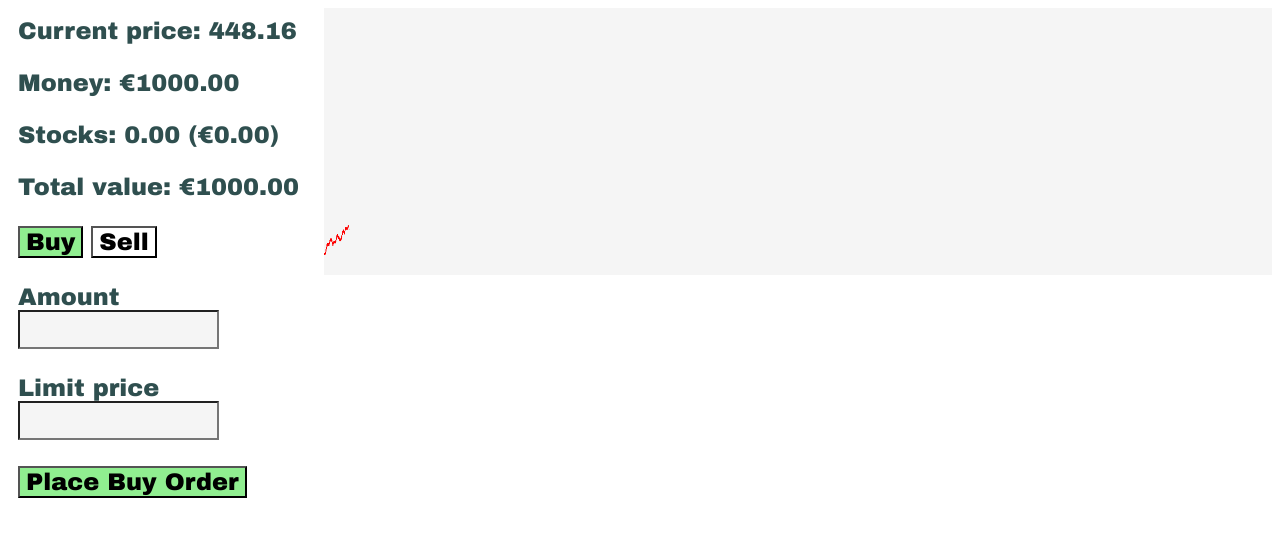
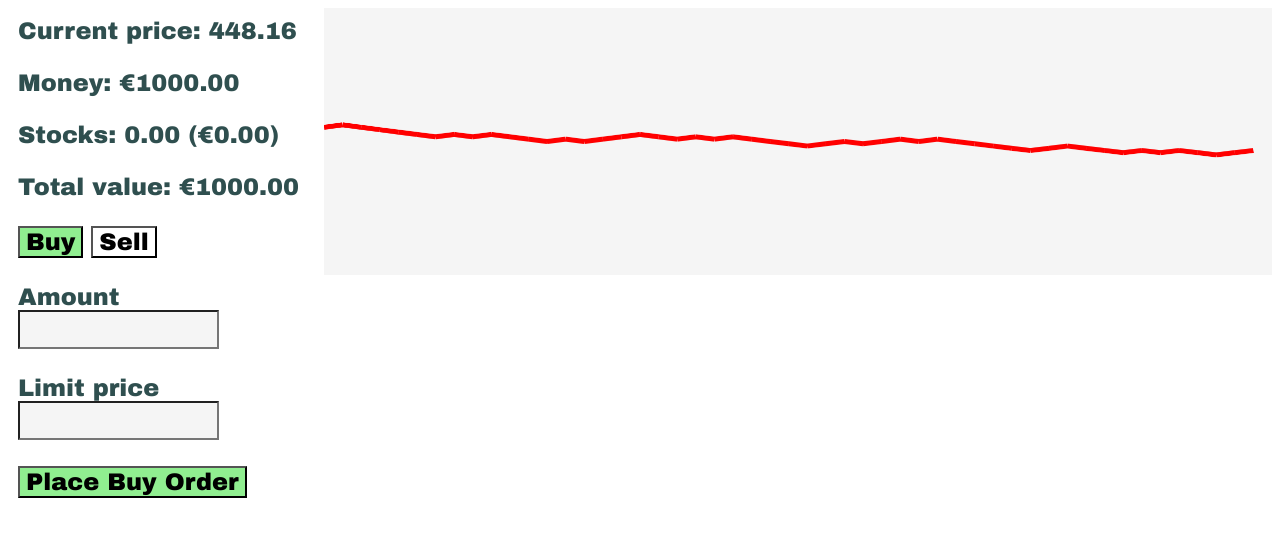
Before and after one commit to OyvindSabo/trading-simulator, a plain HTML site: page index.html in a window 1280 px wide. Drawn offline with Linux system fonts and the light colour scheme.

Commit message:
Make the whole graph rerender for each iteration

```diff
--- a/index.html
+++ b/index.html
@@ -16,6 +16,7 @@
 </style>
 <script>
   let GRAPH_PERIOD = 1920;
+  let GRAPH_HEIGHT = 540;
   let CURRENT_STOCK_PRICE = 500;
   let CURRENT_TIME = 0;
   let CURRENT_MONEY_BALANCE = 1000;
@@ -81,12 +82,12 @@
     const canvas = document.getElementById('graph');
     const context = canvas.getContext('2d');
     context.fillStyle = 'whitesmoke';
-    context.fillRect(0, 0, 1920, 540);
+    context.fillRect(0, 0, GRAPH_PERIOD, GRAPH_HEIGHT);
   }
 
   const addToPriceHistory = () => {
     PRICE_HISTORY.push(CURRENT_STOCK_PRICE);
-    while (PRICE_HISTORY.length > GRAPH_PERIOD) {
+    while (PRICE_HISTORY.length > GRAPH_PERIOD/10) {
       PRICE_HISTORY.shift();
     }
   }
@@ -101,7 +102,7 @@
         }
         return;
       }
-      if (CURRENT_PRICE >= order.limitPrice) {
+      if (CURRENT_STOCK_PRICE >= order.limitPrice) {
         CURRENT_MONEY_BALANCE += CURRENT_STOCK_PRICE*order.stockCount;
         CURRENT_STOCK_COUNT -= order.stockCount;
         ORDERS.splice(ORDERS.indexOf(order), 1);
@@ -109,11 +110,41 @@
     });
   }
 
-  const iterate = () => {;
+  const average = (list) => list.reduce((a, b) => a+b)/list.length;
+
+  const drawGraph = () => {
+    console.log('drawGraph');
     const canvas = document.getElementById('graph');
     const context = canvas.getContext('2d');
+
+    // Clear canvas
+    context.fillStyle = 'whitesmoke';
+    context.lineWidth = 10;
+    context.fillRect(0, 0, GRAPH_PERIOD, GRAPH_HEIGHT);
+    const averagePrice = PRICE_HISTORY.reduce((a, b) => a+b)/PRICE_HISTORY.length;
+
+    // Draw orders
+    for (order of ORDERS) {
+      context.beginPath();
+      context.moveTo(0, GRAPH_HEIGHT/2 + averagePrice-order.limitPrice);
+      context.lineTo(GRAPH_PERIOD, GRAPH_HEIGHT/2 + averagePrice-order.limitPrice);
+      context.strokeStyle = order.orderType === 'buy' ? 'green' : 'orangered';
+      context.lineWidth = 10;
+      context.stroke();
+    }
+
+    // Draw graph
+    for (let i = 0; i < PRICE_HISTORY.length-1; i++) {
+      context.beginPath();
+      context.moveTo(i*GRAPH_PERIOD/PRICE_HISTORY.length, GRAPH_HEIGHT / 2 + averagePrice-PRICE_HISTORY[i]);
+      context.lineTo((i+1)*GRAPH_PERIOD/PRICE_HISTORY.length, GRAPH_HEIGHT / 2 + averagePrice-PRICE_HISTORY[i+1]);
+      context.strokeStyle = 'red';
+      context.stroke();
+    }
+  }
+
+  const iterate = () => {;
     const difference = (Math.floor(Math.random()*2) == 1 ? 1 : -1)*CURRENT_STOCK_PRICE*0.01;
-    context.moveTo(CURRENT_TIME, CURRENT_STOCK_PRICE);
 
     // Calculate and set current price
     CURRENT_STOCK_PRICE = (Math.floor(Math.random()*2) == 1
@@ -138,10 +169,7 @@
     // Calculate current time
     CURRENT_TIME++;
 
-    // Draw next graph iteration
-    context.lineTo(CURRENT_TIME, CURRENT_STOCK_PRICE);
-    context.strokeStyle = 'red';
-    context.stroke();
+    drawGraph();
     setTimeout(iterate, 100);
   }
 
```
